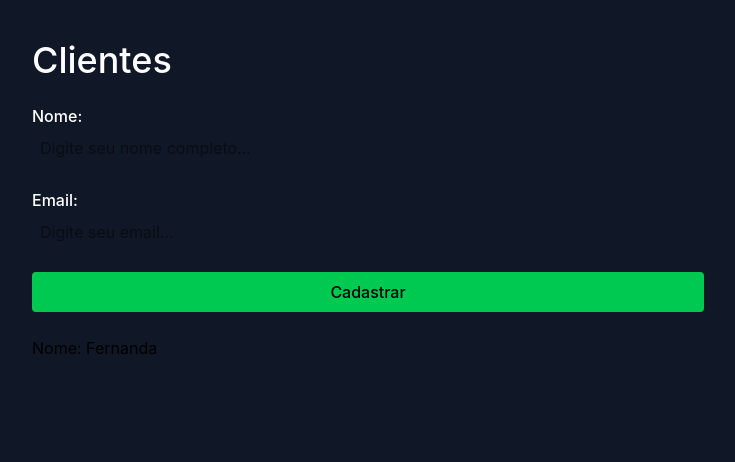
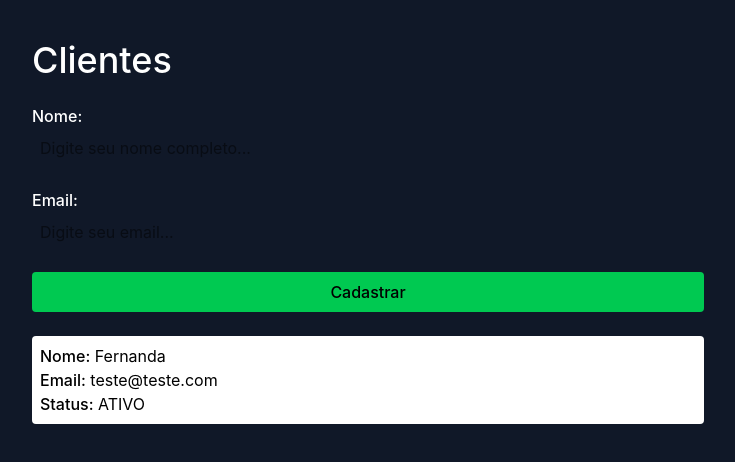
Before and after one commit to safira1344/api-nodejs, a React (Vite) app in the folder frontend/: page / in a window 1280 px wide. Shown: the top 462 px of the page, without its empty margins (272-1007 px from the left). Built offline with nearby package versions, Linux system fonts and the light colour scheme.

Commit message:
feat: enhance user details display with improved styling in App component

```diff
--- a/frontend/src/App.tsx
+++ b/frontend/src/App.tsx
@@ -28,8 +28,10 @@ export default function App() {
                 </form>
 
                 <section className="flex flex-col">
-                    <article>
-                        <p><span>Nome:</span> Fernanda</p>
+                    <article className="w-full bg-white rounded p-2">
+                        <p><span className="font-medium">Nome:</span> Fernanda</p>
+                        <p><span className="font-medium">Email:</span> teste@teste.com</p>
+                        <p><span className="font-medium">Status:</span> ATIVO</p>
                     </article>
                 </section>
             </main>
```
